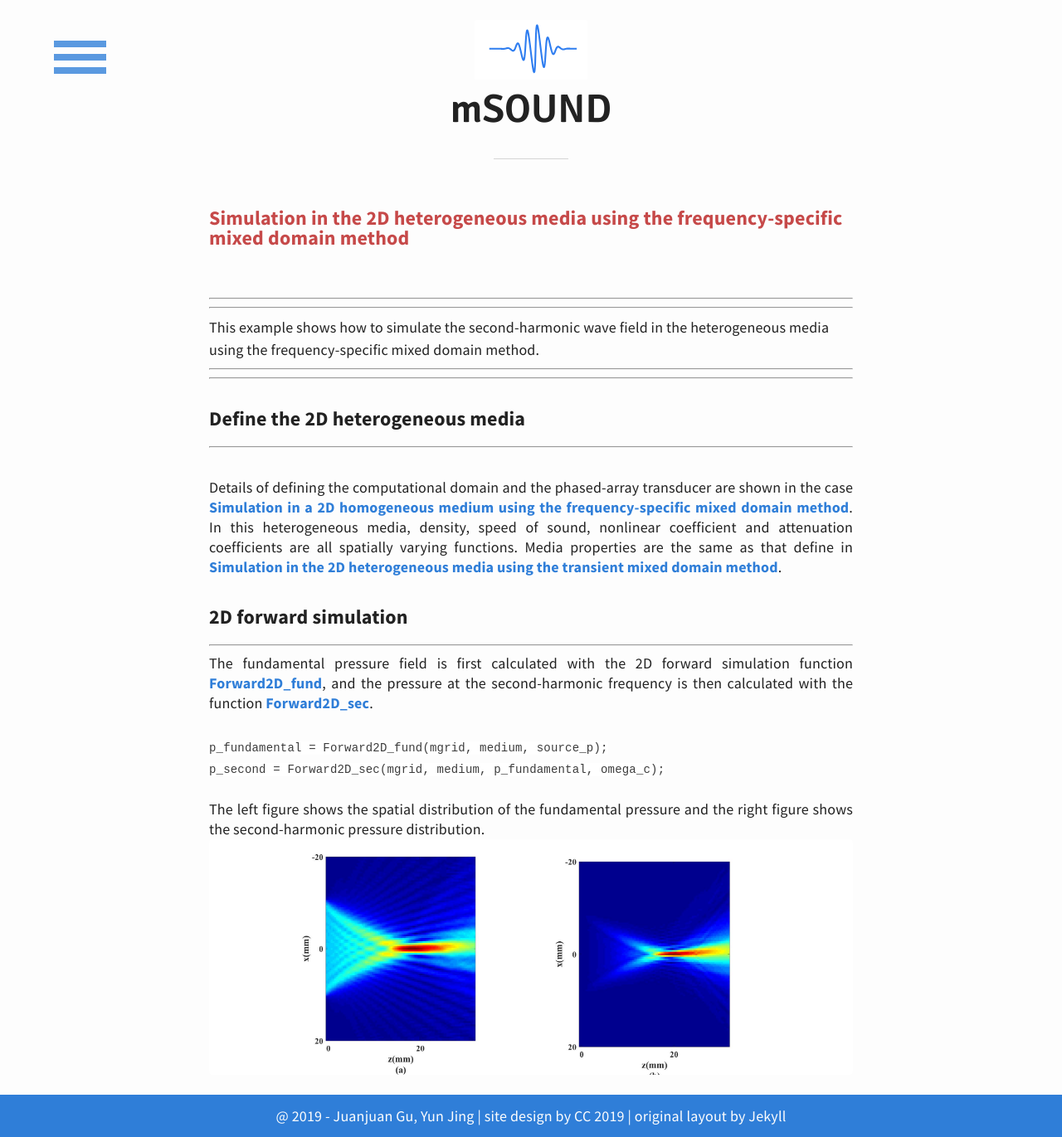
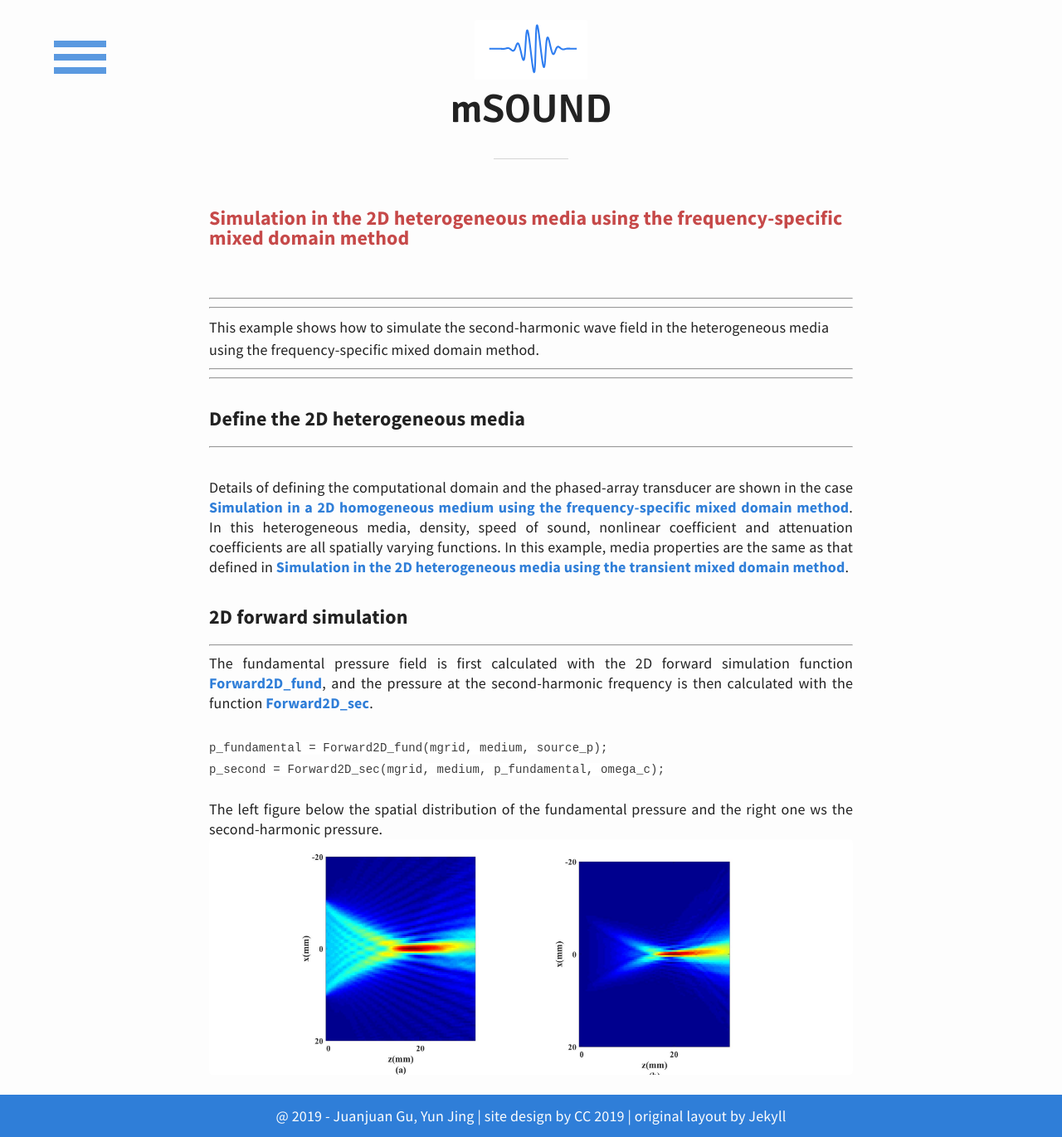
Before and after one commit to m-SOUND/mSOUND, a Jekyll site: the page built from _posts/2019-02-20-FSMDM_2D_heterogeneous.html, in a window 1280 px wide. Shown: the whole page at 83% size. Built offline with Jekyll 4.4.1, drawn with Linux system fonts in a browser that asks for light colours.

Commit message:
Update 2019-02-20-FSMDM_2D_heterogeneous.html

```diff
--- a/_posts/2019-02-20-FSMDM_2D_heterogeneous.html
+++ b/_posts/2019-02-20-FSMDM_2D_heterogeneous.html
@@ -20,7 +20,7 @@
  <a href="https://m-sound.github.io/mSOUND/FSMDM_2D_homogeneous">
    Simulation in a 2D homogeneous medium using the frequency-specific mixed domain method</a>.
 In this heterogeneous media, density, speed of sound, nonlinear coefficient and attenuation coefficients are all
-  spatially varying functions. Media properties are the same as that define in
+  spatially varying functions. In this example, media properties are the same as that defined in
   <a href="https://m-sound.github.io/mSOUND/TMDM_2D_heterogeneous">
    Simulation in the 2D heterogeneous media using the transient mixed domain method</a>.
 
@@ -40,8 +40,8 @@
   <br> p_second = Forward2D_sec(mgrid, medium, p_fundamental, omega_c);
   <br>
  </code>
- <br> The left figure shows the spatial distribution of the fundamental pressure and
- the right figure shows the second-harmonic pressure distribution.
+ <br> The left figure below the spatial distribution of the fundamental pressure and
+ the right one ws the second-harmonic pressure.
 
    <img src="/mSOUND/img/FSMDM_hete_2D.jpg" alt="fundamental and the second-harmonic pressure field">
  </p>
```
